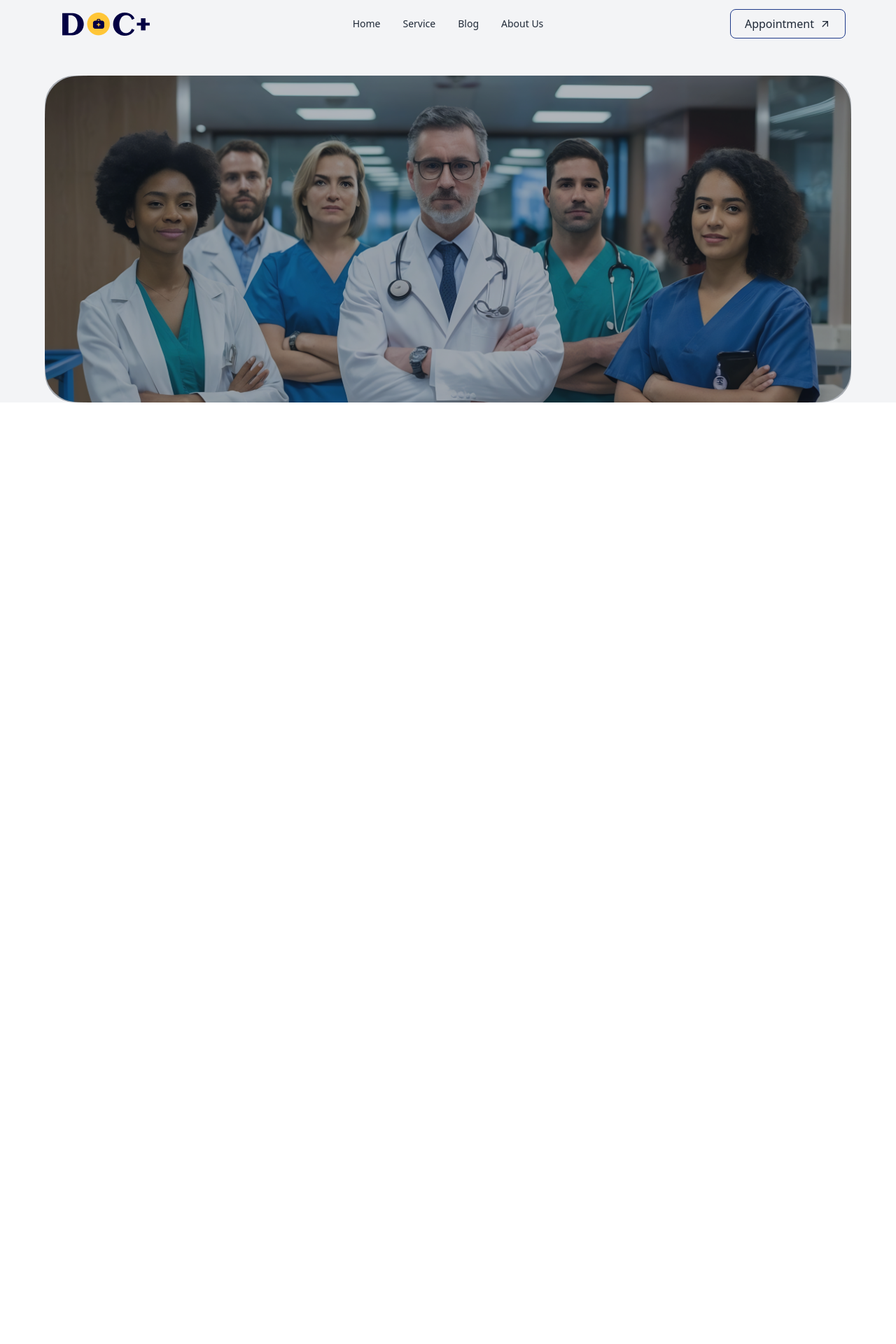
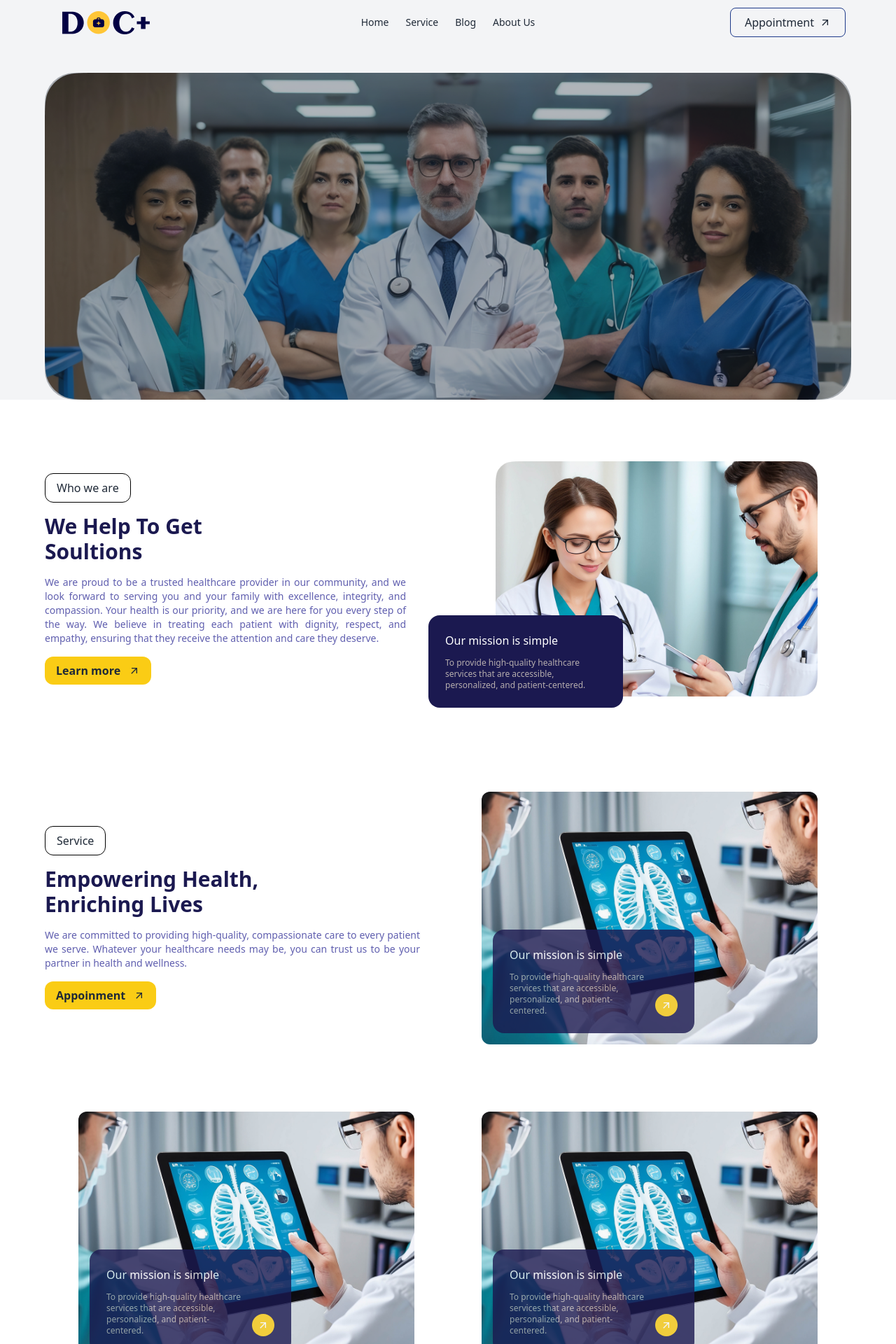
Before and after one commit to redwan9011/HealthCare, a React (Vite) app: page / in a window 1280 px wide. Shown: the top 1920 px of the page at 70% size. Before the commit the page ends 800 px from the top, so only its background shows below. Built offline with nearby package versions, Linux system fonts and the light colour scheme.

Commit message:
complete about us and Service section

```diff
--- /dev/null
+++ b/src/Components/AboutUs/AboutUs.jsx
@@ -0,0 +1,31 @@
+import { MdArrowOutward } from "react-icons/md";
+
+const AboutUs = () => {
+    return (
+        <div id="about-us" className="lg:max-w-6xl 2xl:max-w-7xl mx-auto my-10">
+         <div className="grid grid-cols-2 gap-10 items-center">
+            {/* left side */}
+         <div className="space-y-4">
+                <p className="border px-4 py-2 rounded-xl w-fit border-black">Who we are</p>
+                <h2 className="text-3xl text-[#1b1950] font-bold leading-9">We Help To Get <br></br> Soultions</h2>
+                <p className=" text-justify pr-10 text-sm text-[#605faf]">We are proud to be a trusted healthcare provider in our community, and we look forward to serving you and your family with excellence, integrity, and compassion. Your health is our priority, and we are here for you every step of the way. We believe in treating each patient with dignity, respect, and empathy, ensuring that they receive the attention and care they deserve.</p>
+
+                <button className="flex gap-3 items-center bg-yellow-400 px-4 py-2 rounded-xl font-semibold">Learn more <MdArrowOutward></MdArrowOutward></button>
+            </div>
+
+            {/* right side */}
+            <div className="relative">
+                <img src="../../../src/assets/Rectangle 24.png" className="p-12" alt="" />
+
+                <div className="bg-[#1b1950] text-white w-6/12 p-6 rounded-2xl absolute bottom-8 -left-12">
+                    <h1 className="font-medium mb-3">Our mission is simple</h1>
+                    <p className="text-xs text-[#b6aeae]">To provide high-quality healthcare services that are accessible, personalized, and patient-centered.</p>
+                </div>
+
+            </div>
+         </div>
+        </div>
+    );
+};
+
+export default AboutUs;
--- a/src/Components/Navbar/Navabar.jsx
+++ b/src/Components/Navbar/Navabar.jsx
@@ -22,11 +22,11 @@ const Navabar = () => {
       </div>
       <ul
         tabIndex={0}
-        className="menu menu-sm dropdown-content bg-base-100 rounded-box z-[1] mt-3 w-52 p-2 shadow">
-        <li><a>Home</a></li>
-        <li><a>Service</a></li>
-        <li><a>Blog</a></li>
-        <li><a>About Us</a></li>
+        className="menu menu-sm dropdown-content bg-base-100 rounded-box gap-6 z-[1] mt-3 w-52 p-2 shadow">
+        <a>Home</a>
+        <a>Service</a>
+      <a>Blog</a>
+      <a href="#about-us">About Us</a>
 
 
       </ul>
@@ -36,11 +36,11 @@ const Navabar = () => {
     </a>
   </div>
   <div className="navbar-center hidden lg:flex">
-    <ul className="menu menu-horizontal px-1">
-        <li><a>Home</a></li>
-        <li><a>Service</a></li>
-        <li><a>Blog</a></li>
-        <li><a>About Us</a></li>
+    <ul className="menu menu-horizontal px-1 gap-6">
+        <a>Home</a>
+        <a>Service</a>
+        <a>Blog</a>
+        <a href="#about-us">About Us</a>
     </ul>
   </div>
   <div className="navbar-end">
--- /dev/null
+++ b/src/Components/Service/Service.jsx
@@ -0,0 +1,86 @@
+import { MdArrowOutward } from "react-icons/md";
+
+
+const Service = () => {
+    return (
+        <div className="my-10">
+             <div id="about-us" className="lg:max-w-6xl 2xl:max-w-7xl mx-auto ">
+         <div className="grid grid-cols-2 items-center">
+
+         <div className="space-y-4">
+                <p className="border px-4 py-2 rounded-xl w-fit border-black">Service</p>
+                <h2 className="text-3xl text-[#1b1950] font-bold leading-9">Empowering Health, <br/> Enriching Lives</h2>
+                <p className=" text-justify pr-10 text-sm text-[#605faf]">We are committed to providing high-quality, compassionate care to every patient we serve. Whatever your healthcare needs may be, you can trust us to be your partner in health and wellness.</p>
+
+                <button className="flex gap-3 items-center bg-yellow-400 px-4 py-2 rounded-xl font-semibold">Appoinment <MdArrowOutward></MdArrowOutward></button>
+            </div>
+
+
+            <div className="relative ">
+
+                <div className="p-12">
+                <img src="../../../src/assets/Rectangle 27-2.png"  className=" rounded-xl " alt="service image"  />
+                </div>
+
+
+                <div className="bg-[#1b1950] text-white w-6/12 p-6 rounded-2xl absolute  bottom-16 left-16 opacity-80 ">
+
+                    <div className="flex gap-3 items-end">
+                  <div>
+                  <h1 className="font-medium mb-3">Our mission is simple</h1>
+                  <p className="text-xs text-[#b6aeae]">To provide high-quality healthcare services that are accessible, personalized, and patient-centered.</p>
+                  </div>
+
+                    <span className="bg-yellow-400 rounded-full  p-2 flex justify-center items-center"><MdArrowOutward></MdArrowOutward></span>
+                    </div>
+
+                </div>
+
+            </div>
+
+            <div className="relative ">
+
+            <div className="p-12">
+                <img src="../../../src/assets/Rectangle 27-2.png"  className=" rounded-xl " alt="service image"  />
+                </div>
+             <div className="bg-[#1b1950] text-white w-6/12 p-6 rounded-2xl absolute  bottom-16 left-16 opacity-80 ">
+                   <div className="flex gap-3 items-end">
+                  <div>
+                  <h1 className="font-medium mb-3">Our mission is simple</h1>
+                  <p className="text-xs text-[#b6aeae]">To provide high-quality healthcare services that are accessible, personalized, and patient-centered.</p>
+                  </div>
+
+                    <span className="bg-yellow-400 rounded-full  p-2 flex justify-center items-center"><MdArrowOutward></MdArrowOutward></span>
+                    </div>
+             </div>
+
+         </div>
+
+
+         <div className="relative ">
+
+         <div className="p-12">
+                <img src="../../../src/assets/Rectangle 27-2.png"  className=" rounded-xl " alt="service image"  />
+                </div>
+
+
+             <div className="bg-[#1b1950] text-white w-6/12 p-6 rounded-2xl absolute  bottom-16 left-16 opacity-80 ">
+             <div className="flex gap-3 items-end">
+                  <div>
+                  <h1 className="font-medium mb-3">Our mission is simple</h1>
+                  <p className="text-xs text-[#b6aeae]">To provide high-quality healthcare services that are accessible, personalized, and patient-centered.</p>
+                  </div>
+
+                    <span className="bg-yellow-400 rounded-full  p-2 flex justify-center items-center"><MdArrowOutward></MdArrowOutward></span>
+                    </div>
+             </div>
+
+         </div>
+
+         </div>
+        </div>
+        </div>
+    );
+};
+
+export default Service;
--- a/src/Page/Home/Home.jsx
+++ b/src/Page/Home/Home.jsx
@@ -1,5 +1,7 @@
+import AboutUs from "../../Components/AboutUs/AboutUs";
 import Banner from "../../Components/Banner/Banner";
 import Navabar from "../../Components/Navbar/Navabar";
+import Service from "../../Components/Service/Service";
 
 
 const Home = () => {
@@ -10,6 +12,11 @@ const Home = () => {
             <Navabar></Navabar>
             <Banner></Banner>
 
+
+            <AboutUs></AboutUs>
+
+            <Service></Service>
+
             </div>
         </div>
     );
```
